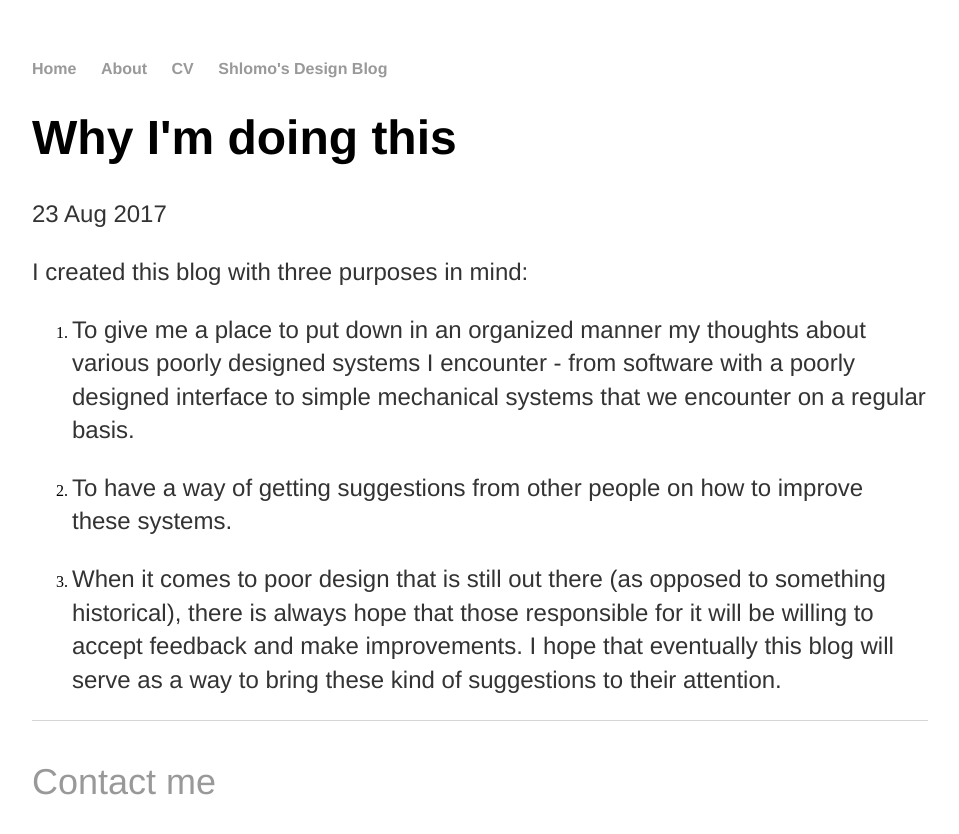
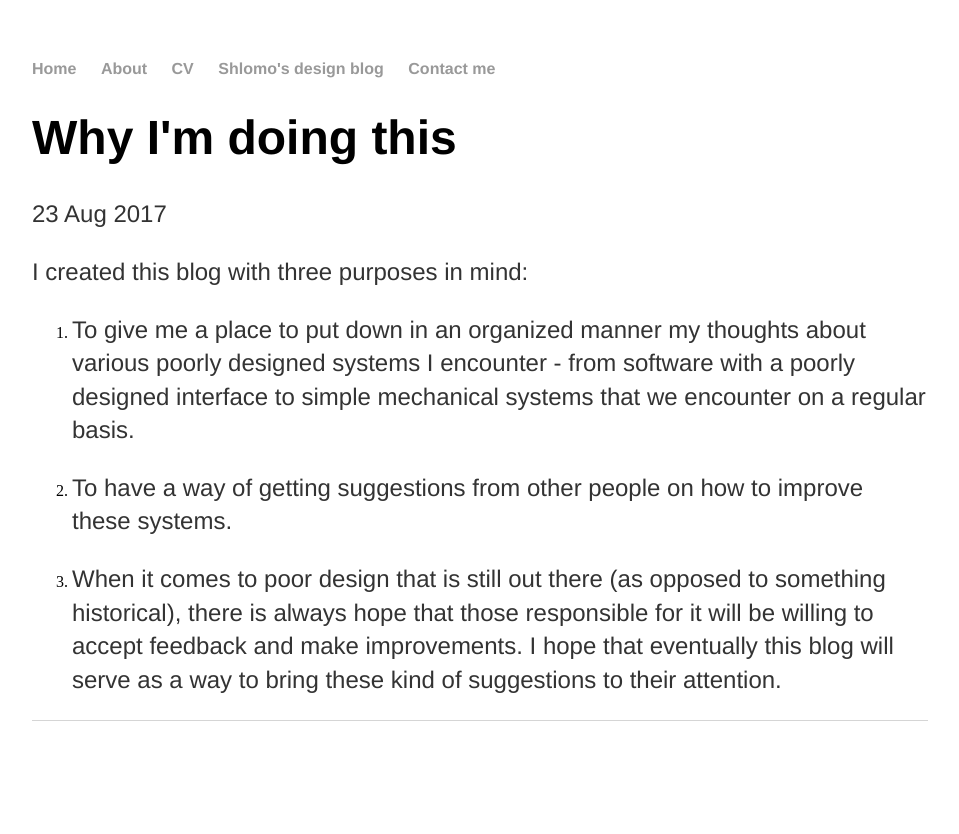
Before and after one commit to shlomo-shizgal/shlomo-shizgal.github.io, a Jekyll site: the page built from _posts/2017-08-21-why-i'm-doing-this.md, in a window 1280 px wide. Shown: the top 834 px of the page, without its empty margins (160-1119 px from the left). Built offline with Jekyll 4.4.1, drawn with Linux system fonts in a browser that asks for light colours; some of the changed lines change nothing that is shown.

Commit message:
Moved all links to top of page

```diff
--- a/_layouts/default.html
+++ b/_layouts/default.html
@@ -11,7 +11,8 @@
         		<li><a href="/">Home</a></li>
 	        	<li><a href="/about">About</a></li>
         		<li><a href="/cv">CV</a></li>
-        		<li><a href="/blog">Shlomo's Design Blog</a></li>
+        		<li><a href="/blog">Shlomo's design blog</a></li>
+			<li><a href="mailto:shlomo.shizgal@zoho.com">Contact me</a></li>
     		</ul>
 		</nav>
 
@@ -22,9 +23,6 @@
     </div><!-- /.container -->
 
 		<footer>
-    		<p>
-        		<a href="mailto:shlomo.shizgal@zoho.com">Contact me</a>
-			</p>
 		</footer>
 	</body>
 </html>
```
